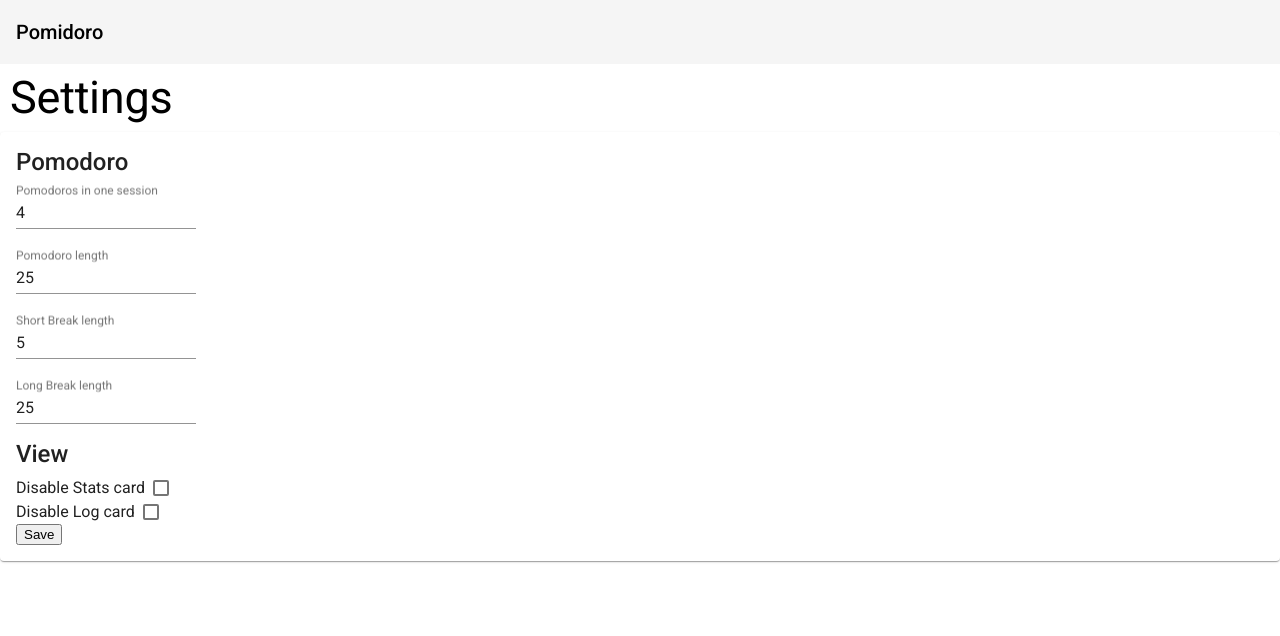
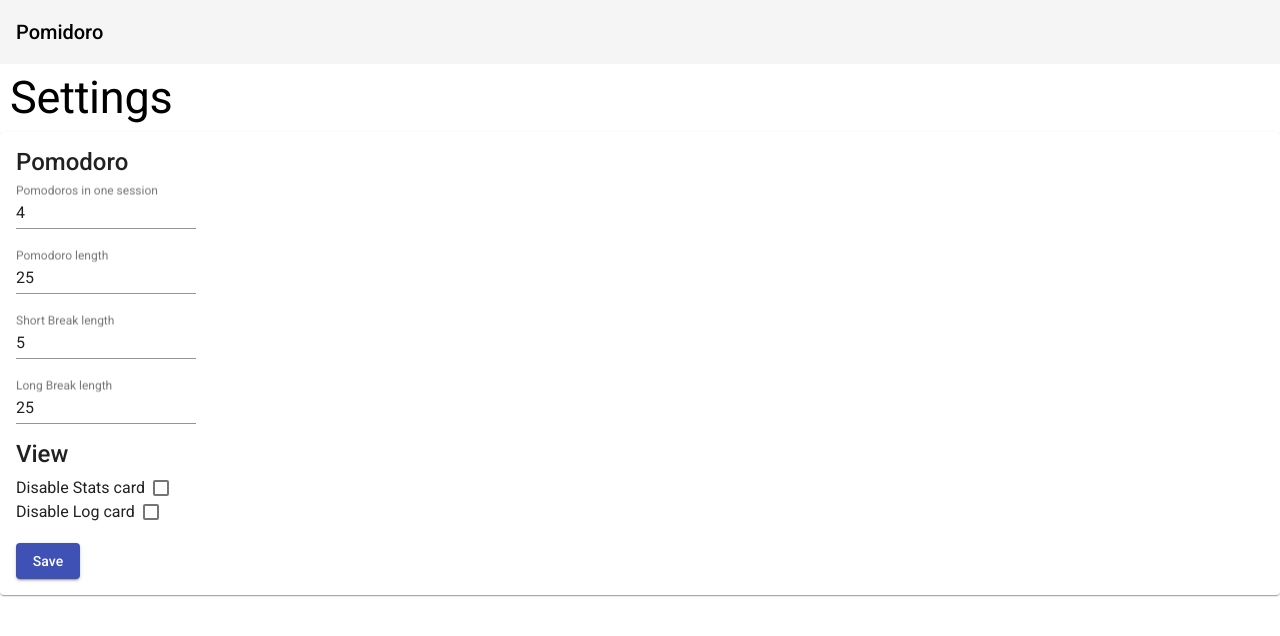
Before and after one commit to b583/pomidoro, an Angular app: page /settings in a window 1280 px wide. Shown: the top 636 px of the page. Built offline with nearby package versions, Linux system fonts and the light colour scheme.

Commit message:
Update Save button to Material

```diff
--- a/src/app/settings-page/settings-page.component.html
+++ b/src/app/settings-page/settings-page.component.html
@@ -21,7 +21,8 @@
   <mat-checkbox [(ngModel)]="settings.isStatsCardDisabled" labelPosition="before" color="primary">Disable Stats card</mat-checkbox><br/>
   <mat-checkbox [(ngModel)]="settings.isLogCardDisabled" labelPosition="before" color="primary">Disable Log card</mat-checkbox><br/>
 
-  <button (click)="saveSettings()">Save</button>
-  <!-- TODO upgrade to material -->
+  <br/>
+  <button mat-raised-button color="primary" (click)="saveSettings()">Save</button>
+  <!-- TODO enabled depending on a field validation method  -->
 
 </mat-card>
--- a/src/app/settings-page/settings-page.module.ts
+++ b/src/app/settings-page/settings-page.module.ts
@@ -8,6 +8,7 @@ import { MatCardModule } from '@angular/material/card';
 import { MatFormFieldModule } from '@angular/material/form-field';
 import { MatInputModule } from '@angular/material/input';
 import { MatCheckboxModule } from '@angular/material/checkbox';
+import { MatButtonModule } from '@angular/material/button';
 
 //Services
 import { SettingsService } from '../settings.service';
@@ -21,7 +22,8 @@ import { SettingsService } from '../settings.service';
     MatCardModule,
     MatFormFieldModule,
     MatInputModule,
-    MatCheckboxModule
+    MatCheckboxModule,
+    MatButtonModule
   ],
   providers: [
     // Services
```
